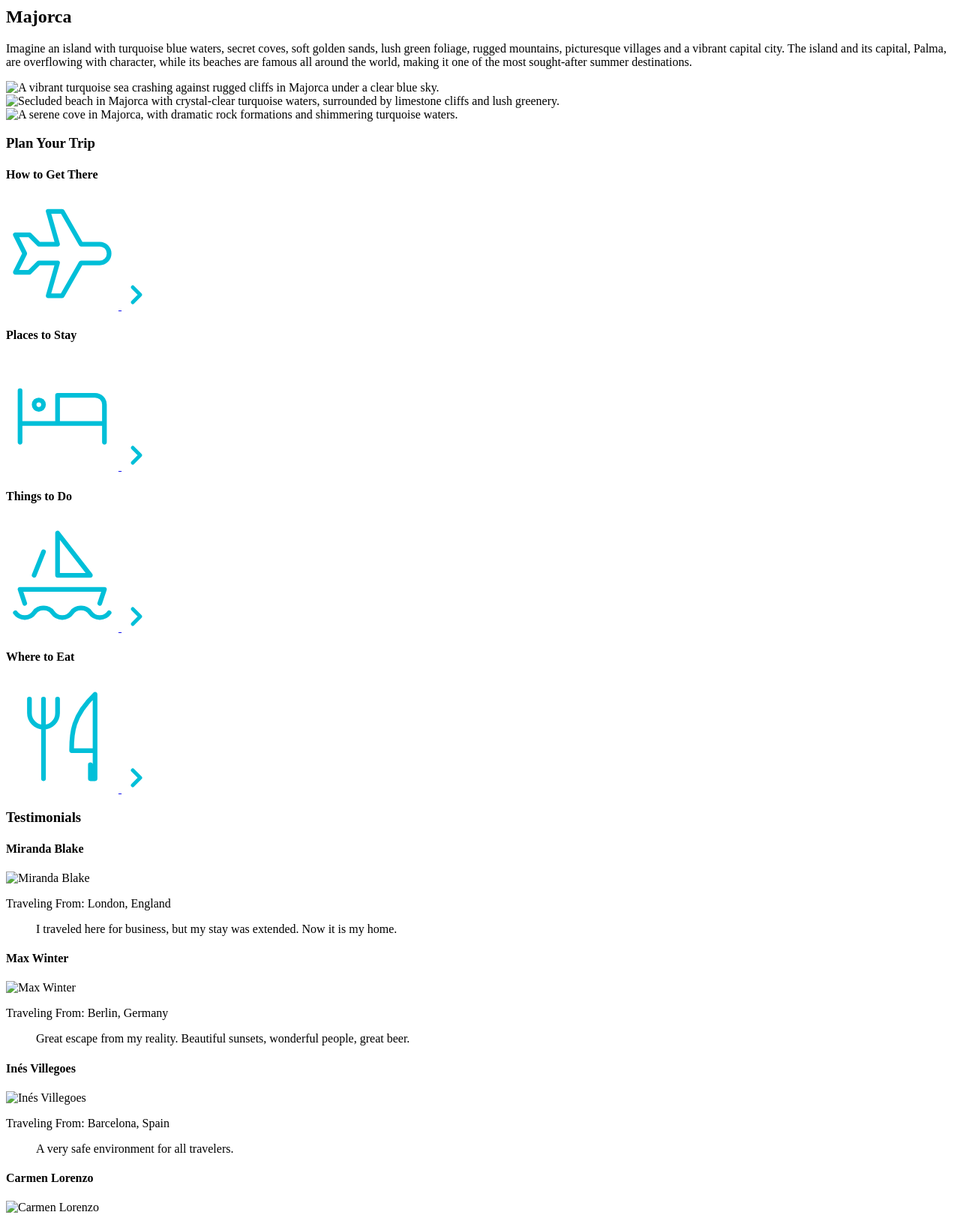
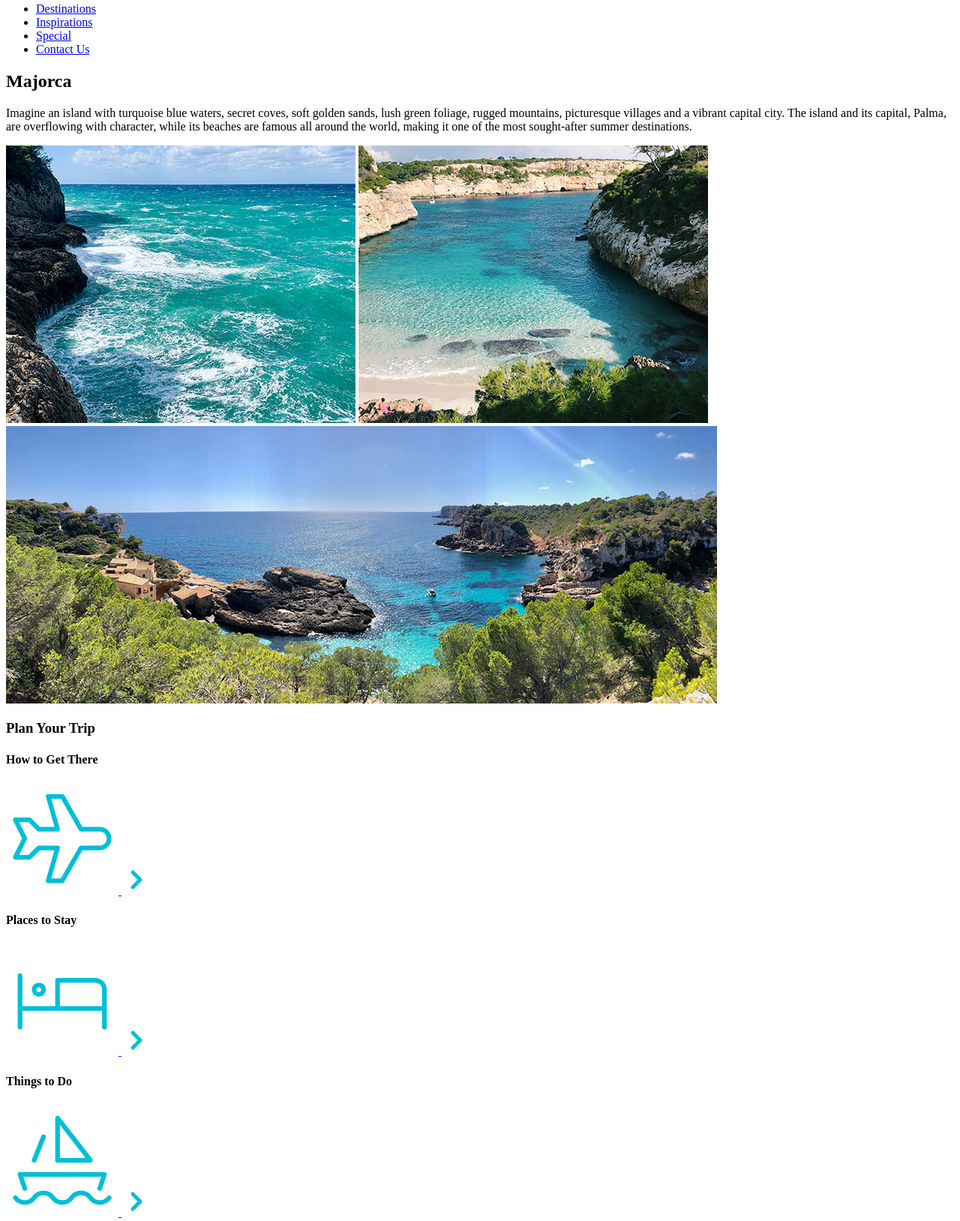
Before and after one commit to MBrunkhorst/wunderlust, a plain HTML site: page index.html in a window 1280 px wide. Shown: the part 231-1859 px from the top of the page at 75% size. Drawn offline with Linux system fonts and the light colour scheme; the site is published under a folder, as on GitHub Pages, so addresses that start at the root find nothing.

Commit message:
Update index.html

```diff
--- a/index.html
+++ b/index.html
@@ -11,7 +11,7 @@
     <body>
         <header>
             <h1>Wunderlust Travel</h1>
-            <img src="/images/logo.png" alt="Wunderlust Travel Logo">
+            <img src="images/logo.png" alt="Wunderlust Travel Logo">
             <p>Let Wunderlust Travel help you plan the trip of your dreams!</p>
             <nav>
                 <ul>
@@ -29,11 +29,11 @@
                     rugged mountains, picturesque villages and a vibrant capital city. The island and its capital,
                     Palma, are overflowing with character, while its beaches are famous all around the world, making it
                     one of the most sought-after summer destinations.</p>
-                <img src="/images/majorca-waves.png"
+                <img src="images/majorca-waves.png"
                     alt="A vibrant turquoise sea crashing against rugged cliffs in Majorca under a clear blue sky.">
-                <img src="/images/majorca-beach.png"
+                <img src="images/majorca-beach.png"
                     alt="Secluded beach in Majorca with crystal-clear turquoise waters, surrounded by limestone cliffs and lush greenery.">
-                <img src="/images/majorca-cove.png"
+                <img src="images/majorca-cove.png"
                     alt="A serene cove in Majorca, with dramatic rock formations and shimmering turquoise waters.">
             </section>
             <section>
@@ -111,27 +111,27 @@
                 <h3>Testimonials</h3>
                 <section>
                     <h4>Miranda Blake</h4>
-                    <img src="/images/miranda-blake.png" alt="Miranda Blake">
+                    <img src="images/miranda-blake.png" alt="Miranda Blake">
                     <p>Traveling From: London, England</p>
                     <blockquote>I traveled here for business, but my stay was extended. Now it is my home.
                     </blockquote>
                 </section>
                 <section>
                     <h4>Max Winter</h4>
-                    <img src="/images/max-winter.png" alt="Max Winter">
+                    <img src="images/max-winter.png" alt="Max Winter">
                     <p>Traveling From: Berlin, Germany</p>
                     <blockquote>Great escape from my reality. Beautiful sunsets, wonderful people, great beer.
                     </blockquote>
                 </section>
                 <section>
                     <h4>Inés Villegoes</h4>
-                    <img src="/images/ines-villegoes.png" alt="Inés Villegoes">
+                    <img src="images/ines-villegoes.png" alt="Inés Villegoes">
                     <p>Traveling From: Barcelona, Spain</p>
                     <blockquote>A very safe environment for all travelers.</blockquote>
                 </section>
                 <section>
                     <h4>Carmen Lorenzo</h4>
-                    <img src="/images/carmen-lorenzo.png" alt="Carmen Lorenzo">
+                    <img src="images/carmen-lorenzo.png" alt="Carmen Lorenzo">
                     <p>Traveling From: Madrid, Spain</p>
                     <blockquote>Live, laugh, love-- everything you need in Majorca.</blockquote>
                 </section>
```
